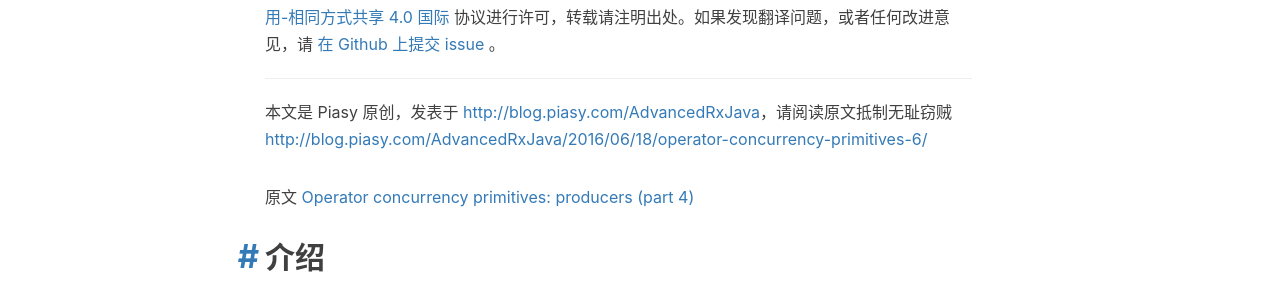
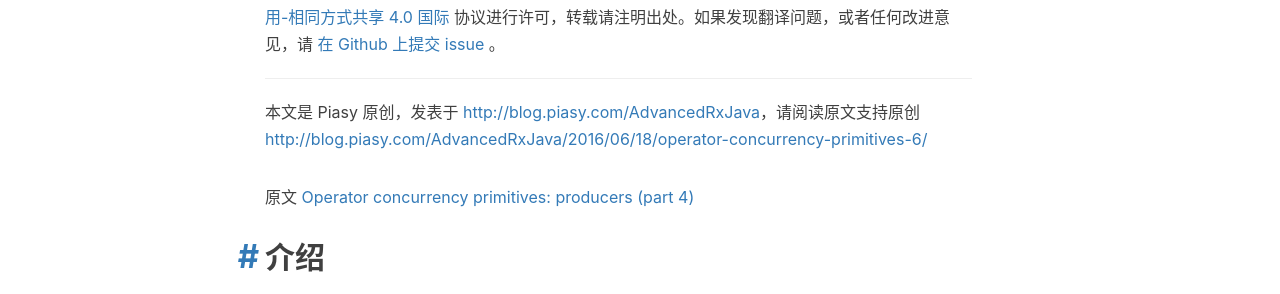
Before and after one commit to Piasy/AdvancedRxJava, a Jekyll site: the page built from _posts/2016-06-18-operator-concurrency-primitives-6.md, in a window 1280 px wide and 900 px high, scrolled down 490 px. Shown: the part 158-452 px from the top of the window. Built offline with Jekyll 4.4.1, drawn with Linux system fonts in a browser that asks for light colours; comment, search, counter and statistics services are not loaded.

Commit message:
update page note

```diff
--- a/_layouts/post.html
+++ b/_layouts/post.html
@@ -51,7 +51,7 @@ layout: default
 
                 <hr>
 
-                本文是 Piasy 原创，发表于 <a href="{{site.url}}{{site.baseurl}}">{{site.url}}{{site.baseurl}}</a>，请阅读原文抵制无耻窃贼 <a href="{{site.url}}{{site.baseurl}}{{page.url}}">{{site.url}}{{site.baseurl}}{{page.url}}</a>
+                本文是 Piasy 原创，发表于 <a href="{{site.url}}{{site.baseurl}}">{{site.url}}{{site.baseurl}}</a>，请阅读原文支持原创 <a href="{{site.url}}{{site.baseurl}}{{page.url}}">{{site.url}}{{site.baseurl}}{{page.url}}</a>
 
 				{{ content }}
 
```
